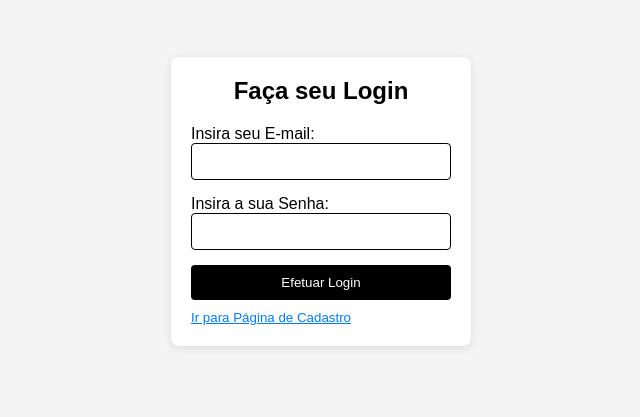
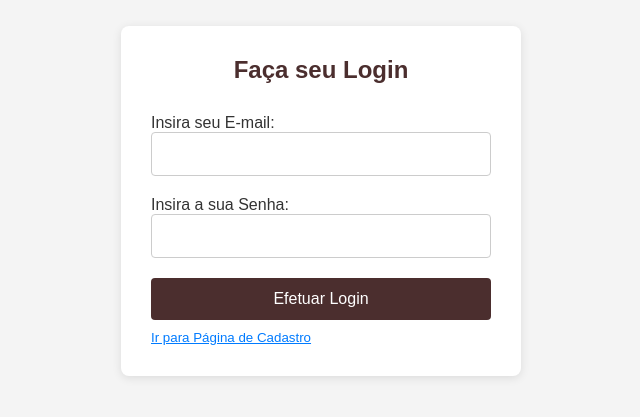
Before and after one commit to Jujuzix/projeto-FrontEnd-PTAC, a Next.js app: page /paginaLogin in a window 1280 px wide. Shown: the part 199-616 px from the top of the page, without its empty margins (319-959 px from the left). Built offline with nearby package versions, Linux system fonts and the light colour scheme.

Commit message:
07/11/2024

```diff
--- a/src/app/styles/cadastro.module.css
+++ b/src/app/styles/cadastro.module.css
@@ -1,62 +1,71 @@
-
 .paginaCadastro {
-    color: black;
-    font-family: Arial, sans-serif;
-    background-color: #f4f4f4;
     display: flex;
     justify-content: center;
     align-items: center;
     height: 100vh;
-    margin: 0;
+    background-color: #f4f4f4;
+    font-family: Arial, sans-serif;
+    color: #333;
 }
 
 .form {
-    background-color: white;
+    background-color: #fff;
     border-radius: 8px;
     box-shadow: 0 2px 10px rgba(0, 0, 0, 0.1);
-    padding: 20px;
-    width: 300px;
+    padding: 30px;
+    width: 400px;
 }
 
 .titulo {
     font-size: 24px;
-    margin-bottom: 20px;
+    margin-bottom: 30px;
     text-align: center;
+    color: #4b2e2e;
 }
 
-.nome, .email, .senha {
-    margin-bottom: 15px;
+.nome,
+.email,
+.senha {
+    margin-bottom: 20px;
 }
 
 .input {
     width: 100%;
-    padding: 10px;
-    border: 1px solid #000;
+    padding: 12px;
+    border: 1px solid #ccc;
     border-radius: 4px;
     box-sizing: border-box;
+    font-size: 16px;
 }
 
 .msgErro {
     text-align: center;
-    font-size: large;
+    font-size: 16px;
     color: #ff0000;
+    margin-bottom: 20px;
 }
 
 .botaoSubmit {
-    background-color: #000;
-    color: white;
-    padding: 10px;
+    background-color: #4b2e2e;
+    color: #fff;
+    padding: 12px;
     border: none;
     border-radius: 4px;
     cursor: pointer;
     width: 100%;
+    font-size: 16px;
+}
+
+.botaoSubmit:hover {
+    background-color: #3a2323;
 }
 
 .botao {
-    margin-top: 10px;
+    display: block;
+    margin-top: 20px;
+    text-align: center;
     color: #007bff;
-    background: none;
-    border: none;
     text-decoration: underline;
     cursor: pointer;
+    font-size: 14px;
 }
--- a/src/app/styles/login.module.css
+++ b/src/app/styles/login.module.css
@@ -1,35 +1,31 @@
-
-
 .paginaLogin {
-    color: black;
-    font-family: Arial, sans-serif;
-    background-color: #f4f4f4;
     display: flex;
     justify-content: center;
     align-items: center;
     height: 100vh;
-    padding: 0;
-    margin: 0;
-    box-sizing: border-box;
-
+    background-color: #f4f4f4;
+    font-family: Arial, sans-serif;
+    color: #333;
 }
 
 .form {
-    background-color: white;
+    background-color: #fff;
     border-radius: 8px;
     box-shadow: 0 2px 10px rgba(0, 0, 0, 0.1);
-    padding: 20px;
-    width: 300px;
+    padding: 30px;
+    width: 400px;
 }
 
 .titulo {
     font-size: 24px;
-    margin-bottom: 20px;
+    margin-bottom: 30px;
     text-align: center;
+    color: #4b2e2e;
 }
 
-.email, .senha {
-    margin-bottom: 15px;
+.email,
+.senha {
+    margin-bottom: 20px;
 }
 
 .label {
@@ -38,26 +34,29 @@
 
 .input {
     width: 100%;
-    padding: 10px;
-    border: 1px solid #000;
+    padding: 12px;
+    border: 1px solid #ccc;
     border-radius: 4px;
     box-sizing: border-box;
+    font-size: 16px;
 }
 
 .msgErro {
     text-align: center;
-    font-size: large;
+    font-size: 16px;
     color: #ff0000;
+    margin-bottom: 20px;
 }
 
 .botaoSubmit {
-    background-color: #000;
-    color: white;
-    padding: 10px;
+    background-color: #4b2e2e;
+    color: #fff;
+    padding: 12px;
     border: none;
     border-radius: 4px;
     cursor: pointer;
     width: 100%;
+    font-size: 16px;
 }
 
 .botao {
--- a/src/app/styles/page.module.css
+++ b/src/app/styles/page.module.css
@@ -1,29 +1,47 @@
-/* page.module.css */
 .page {
-    color: black;
+    display: flex;
+    flex-direction: column;
+    align-items: center;
+    justify-content: center;
+    height: 100vh;
+    padding: 20px;
+    background-color: #f4f4f4;
     font-family: Arial, sans-serif;
-    background-color: #f4f4f4;
-    display: flex;
-    justify-content: center;
-    align-items: center;
-    height: 100vh;
-    margin: 0;
-    flex-direction: column;
+    color: #333;
 }
 
 .titulo {
-    font-size: 24px;
+    font-size: 2.5rem;
+    color: #333;
+    margin-bottom: 10px;
+}
+
+.mensagem {
+    font-size: 1.2rem;
+    color: #666;
     margin-bottom: 20px;
     text-align: center;
 }
 
+.botoesContainer {
+    display: flex;
+    flex-direction: column;
+    gap: 10px;
+    /* Espaçamento entre os botões */
+}
 
-.botao {
-    display: inline-block;
-    color: #007bff;
-    background: none;
+.botoesContainer button {
+    padding: 10px 20px;
+    font-size: 1rem;
     border: none;
-    text-decoration: none;
+    border-radius: 5px;
     cursor: pointer;
-    margin-top: 10px;
+    transition: background-color 0.3s ease;
 }
+
+.botoesContainer button:hover {
+    background-color: #0070f3;
+    /* Cor ao passar o mouse */
+    color: white;
+    /* Texto branco ao passar o mouse */
+}
```
Also changed, not shown: src/app/page.tsx (+8 -3 lines), src/app/globals.css (line endings or trailing spaces).
